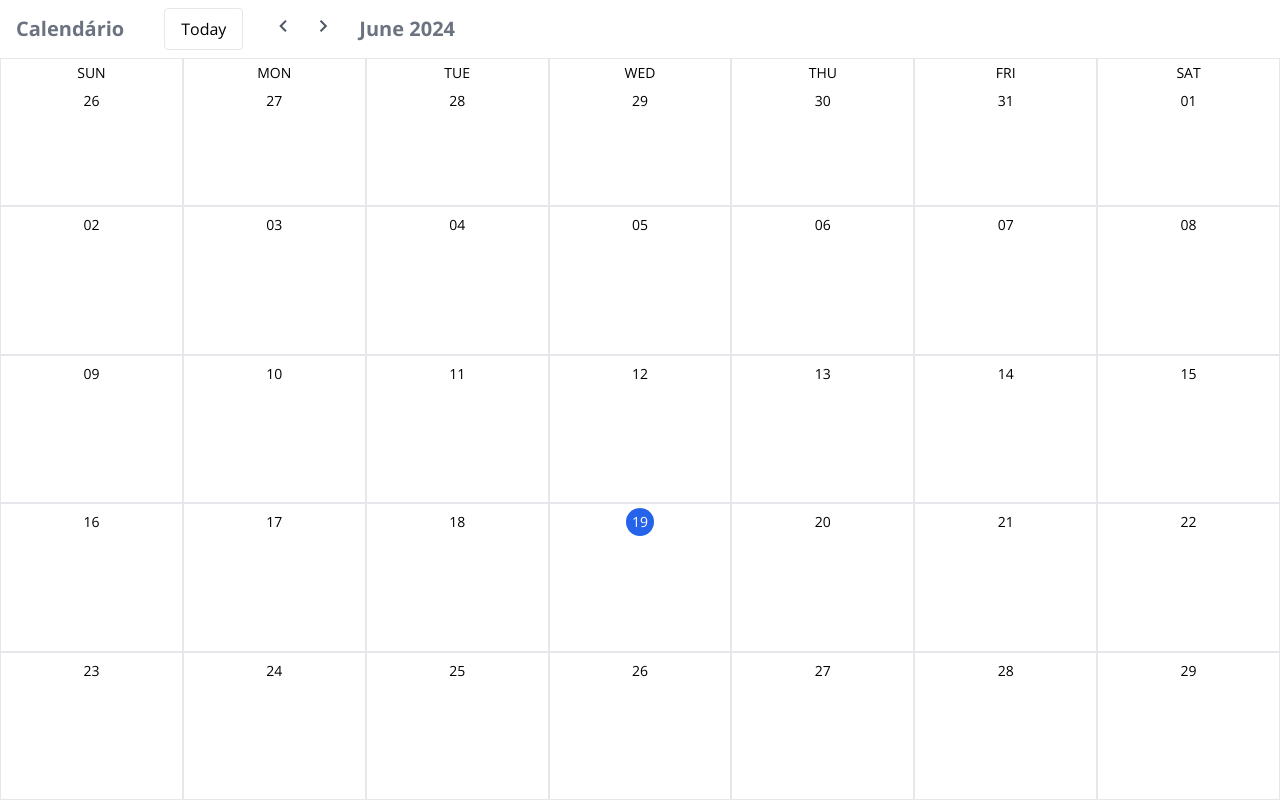
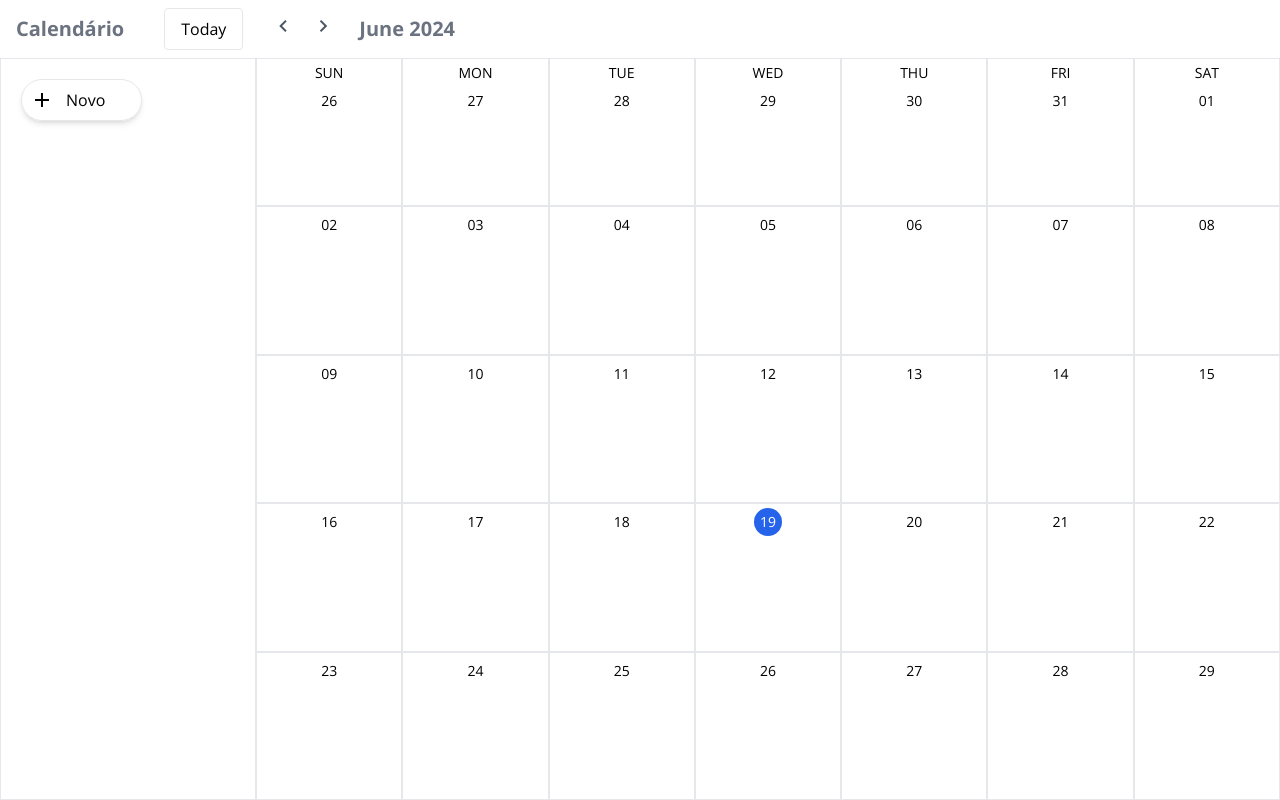
Before and after one commit to matheuspsb/schedule, a React (Create React App) app: page / in a window 1280 px wide. Built offline with nearby package versions, Linux system fonts and the light colour scheme.

Commit message:
feat: add Sidebar component

```diff
--- /dev/null
+++ b/src/components/CreateEventButton.js
@@ -0,0 +1,8 @@
+import React from 'react'
+
+export default function CreateEventButton() {
+  return <button className='border p-2 rounded-full flex items-center shadow-md hover:shadow-2xl'>
+    <span className='material-icons-outlined'>add</span>
+    <span className='pl-3 pr-7'>Novo</span>
+  </button>
+}
--- a/src/components/Sidebar.js
+++ b/src/components/Sidebar.js
@@ -1,7 +1,10 @@
 import React from 'react'
+import CreateEventButton from './CreateEventButton'
 
 export default function Sidebar() {
   return (
-    <div></div>
+    <aside className='border p-5 w-64'>
+      <CreateEventButton />
+    </aside>
   )
 }
```
